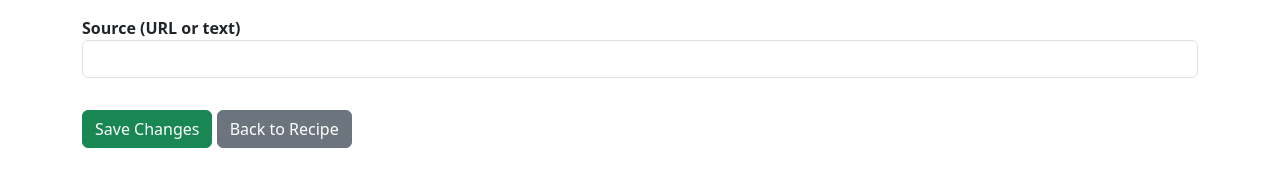
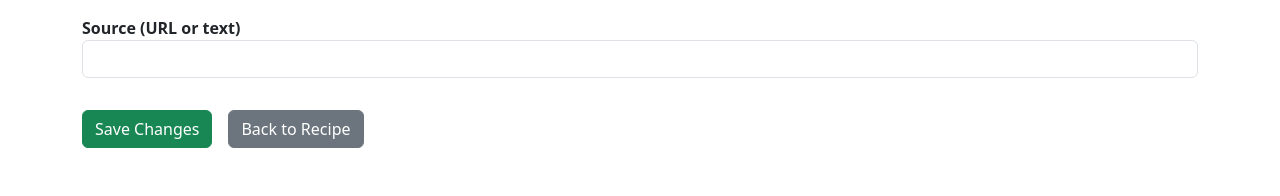
Before and after one commit to Miika0320/recipes, a Flask app: template templates/edit_recipe.html in a window 1280 px wide. Shown: the part 624-820 px from the top of the page. Run offline with Flask 3, Linux system fonts and the light colour scheme; the template is opened without the code that fills it, so the values that code supplies are empty.

Commit message:
Update edit_recipe.html

```diff
--- a/templates/edit_recipe.html
+++ b/templates/edit_recipe.html
@@ -60,23 +60,21 @@
       <label for="source">Source (URL or text)</label>
       <input type="text" name="source" id="source" class="form-control" value="{{ recipe.source }}">
     </div>
+  </form>
+  <div class="mt-4 d-flex gap-3">
+    <button type="submit" form="edit-recipe-form" class="btn btn-success">Save Changes</button>
 
-    <div class="mt-4">
-      <button type="submit" class="btn btn-success">Save Changes</button>
     <a href="{{ url_for('view_recipe', rid=recipe.id) }}" class="btn btn-secondary">Back to Recipe</a>
+
     {% if session.admin_logged_in %}
-
         <form action="{{ url_for('delete_recipe', rid=recipe.id) }}"
               method="POST"
               onsubmit="return confirm('Are you sure you want to delete this recipe?');"
               style="display:inline;">
             <button class="btn btn-danger">Delete Recipe</button>
         </form>
-
     {% endif %}
-
 </div>
-  </form>
 </div>
 </body>
 </html>
```
Lines whose indentation alone changed are shown as unchanged.
